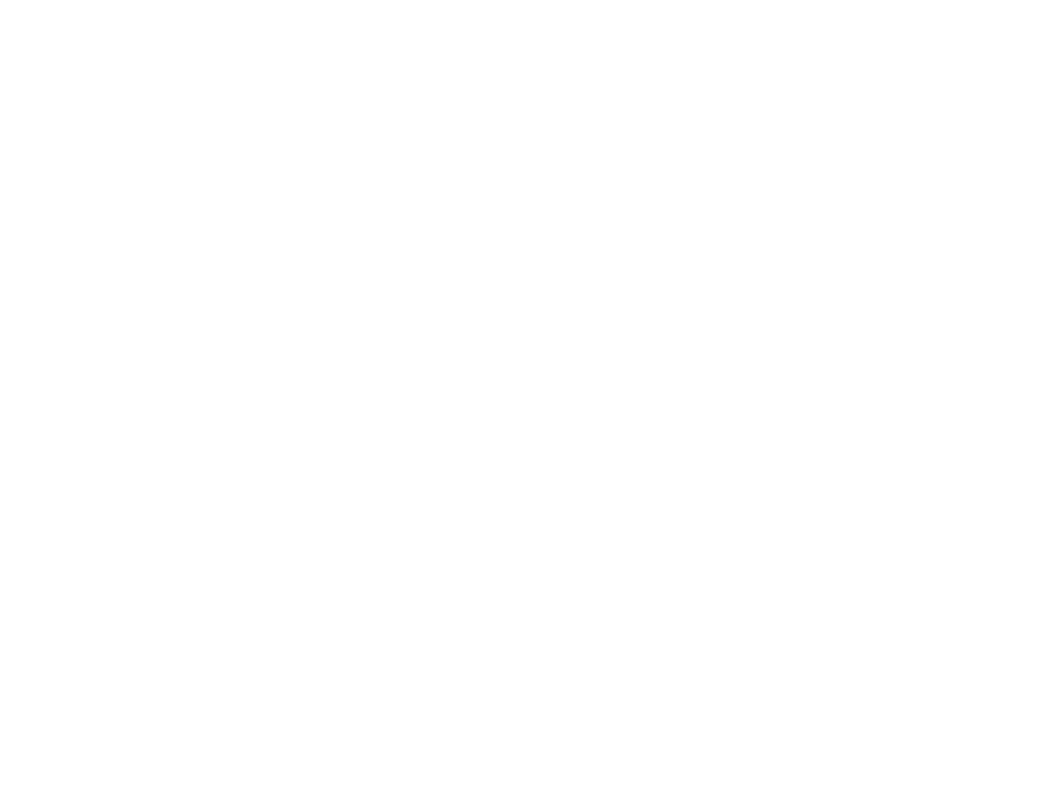
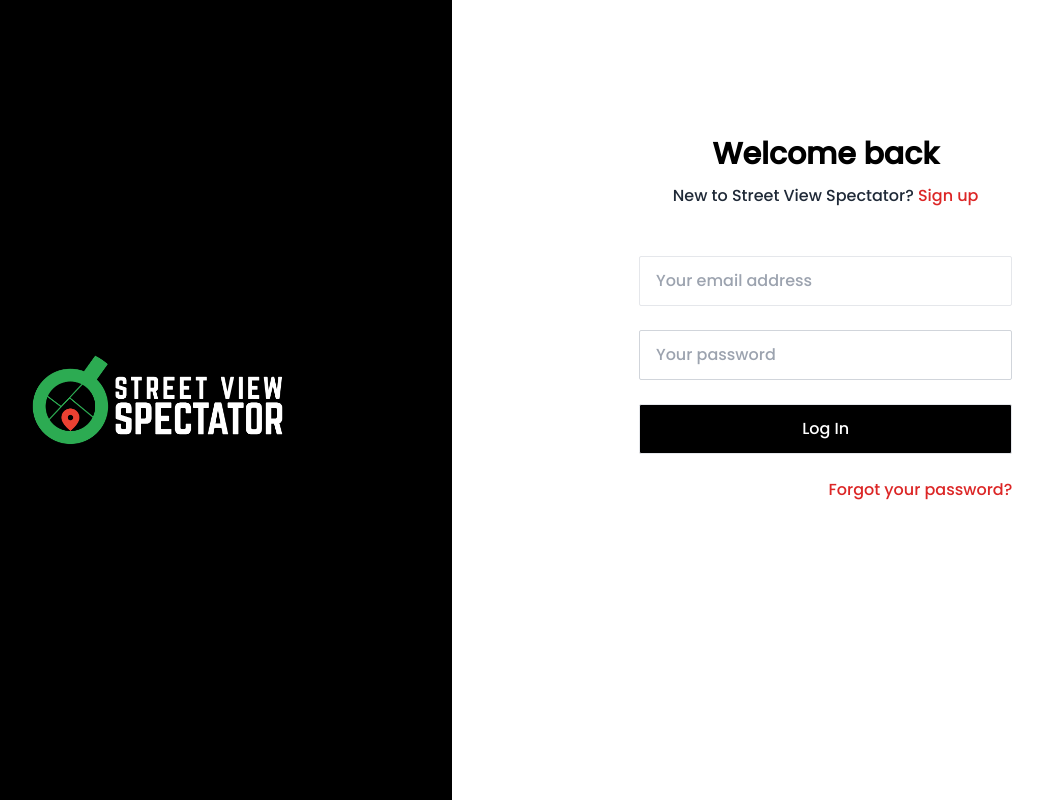
Before and after one commit to AmirAslam1234/street_view_scraper, a React (Create React App) app: page /admin-login in a window 1280 px wide. Before the commit this address had no page. Shown: the whole page, without its empty margins (81-1124 px from the left). Built offline with nearby package versions, Linux system fonts and the light colour scheme.

Commit message:
bug fixes

```diff
--- a/src/App.js
+++ b/src/App.js
@@ -7,11 +7,11 @@ import {
 } from "react-router-dom";
 import Home from "./Pages/Home";
 import About from "./Pages/About";
-import Footer from "./Components/Footer";
 import PricingPage from "./Pages/PricingPage";
 import Contact from "./Pages/ContactUs";
 import AdminDashboard from "./Pages/AdminDashboard";
 import Test from "./Components/Test";
+import Login from "./Pages/Login";
 
 function App() {
   const location = useLocation;
@@ -29,6 +29,8 @@ function App() {
           <Route path="admin-dashboard" element={<AdminDashboard />}>
             <Route path="test" element={<Test />} />
           </Route>
+
+          <Route path="/admin-login" element={<Login />} />
         </Routes>
       </Router>
     </div>
--- a/src/Pages/AdminDashboard.js
+++ b/src/Pages/AdminDashboard.js
@@ -109,7 +109,7 @@ const AdminDashboard = (props) => {
                   className="text-[13px] self-center font-light cursor-pointer"
                   to="dashboard"
                 >
-                  Dashboard
+                  Services
                 </NavLink>
               </div>
             </NavLink>
@@ -483,12 +483,7 @@ const AdminDashboard = (props) => {
                   <div className="container py-3 pl-5 pr-2 flex flex-col justify-between">
                     <div className="w-full bg-gray-900">
                       {/* BOTTOM LEFT BUTTON  */}
-                      <div
-                        onClick={() => {
-                          navigate("/admin-login");
-                        }}
-                        className="w-full pb-5 flex text-gray-500 hover:text-white cursor-pointer "
-                      >
+                      <div className="w-full pb-5 flex text-gray-500 hover:text-white cursor-pointer ">
                         <svg
                           xmlns="http://www.w3.org/2000/svg"
                           className="h-5 w-5"
@@ -518,7 +513,12 @@ const AdminDashboard = (props) => {
               <h2 className=" pl-3 md:px-0 self-center text-gray-800 text-lg">
                 Admin-Dashboard
               </h2>
-              <button className="px-5 py-3 bg-emerald-500 text-gray-100 hover:bg-emerald-400 text-sm rounded-md">
+              <button
+                onClick={() => {
+                  navigate("/admin-login");
+                }}
+                className="px-5 py-3 bg-emerald-500 text-gray-100 hover:bg-emerald-400 text-sm rounded-md"
+              >
                 Log Out
               </button>
             </div>
--- /dev/null
+++ b/src/Pages/Login.js
@@ -0,0 +1,89 @@
+import React from "react";
+import { useNavigate } from "react-router-dom";
+import logo from "../Assets/Images/logo_dark.png";
+
+function Login() {
+  let navigate = useNavigate();
+  return (
+    <div class="absolute w-screen h-screen flex">
+      <div class="hidden lg:flex justify-center items-center w-5/12 h-full bg-black ">
+        <img src={logo} class="w-1/2 mr-14 object-cover" />
+      </div>
+      <div class="w-full lg:w-7/12 overflow-scroll py-24 relative">
+        <a
+          href="#"
+          class="absolute text-3xl text-blue-400 cursor-pointer top-0 right-0 mt-6 mr-8"
+        >
+          <svg
+            aria-hidden="true"
+            focusable="false"
+            data-prefix="fas"
+            data-icon="times"
+            class="svg-inline--fa fa-times fa-w-11"
+            role="img"
+            xmlns="http://www.w3.org/2000/svg"
+            viewBox="0 0 352 512"
+          >
+            <path
+              fill="currentColor"
+              d="M242.72 256l100.07-100.07c12.28-12.28 12.28-32.19 0-44.48l-22.24-22.24c-12.28-12.28-32.19-12.28-44.48 0L176 189.28 75.93 89.21c-12.28-12.28-32.19-12.28-44.48 0L9.21 111.45c-12.28 12.28-12.28 32.19 0 44.48L109.28 256 9.21 356.07c-12.28 12.28-12.28 32.19 0 44.48l22.24 22.24c12.28 12.28 32.2 12.28 44.48 0L176 322.72l100.07 100.07c12.28 12.28 32.2 12.28 44.48 0l22.24-22.24c12.28-12.28 12.28-32.19 0-44.48L242.72 256z"
+            ></path>
+          </svg>
+        </a>
+        <form class="w-5/6 sm:w-1/2 mx-auto text-center">
+          <div class="mt-10">
+            <h2 class="text-3xl font-bold text-black-800">Welcome back</h2>
+            <p class="mt-3 text-gray-800">
+              New to Street View Spectator?{" "}
+              <a href="#" class="text-red-600">
+                Sign up
+              </a>
+            </p>
+          </div>
+          <div class="mt-12">
+            <div class="my-6">
+              <div class="">
+                <div class="">
+                  <input
+                    type="email"
+                    name="email"
+                    class="w-full border border-black-300 rounded-sm px-4 py-3 outline-none transition-colors duration-150 ease-in-out focus:border-blue-400"
+                    placeholder="Your email address"
+                  />
+                </div>
+              </div>
+            </div>
+            <div class="my-6">
+              <div class="">
+                <div class="">
+                  <input
+                    type="password"
+                    name="password"
+                    class="w-full border border-gray-300 rounded-sm px-4 py-3 outline-none transition-colors duration-150 ease-in-out focus:border-blue-400"
+                    placeholder="Your password"
+                  />
+                </div>
+              </div>
+            </div>
+            <div class="my-6">
+              <button
+                onClick={() => navigate("/admin-dashboard/test")}
+                class="inline-block rounded-sm bg-black font-medium border border-solid cursor-pointer text-center text-base py-3 px-6 text-white w-full"
+                type="submit"
+              >
+                Log In
+              </button>
+            </div>
+            <div class="text-right">
+              <a href="#" class="text-red-600">
+                Forgot your password?
+              </a>
+            </div>
+          </div>
+        </form>
+      </div>
+    </div>
+  );
+}
+
+export default Login;
```
